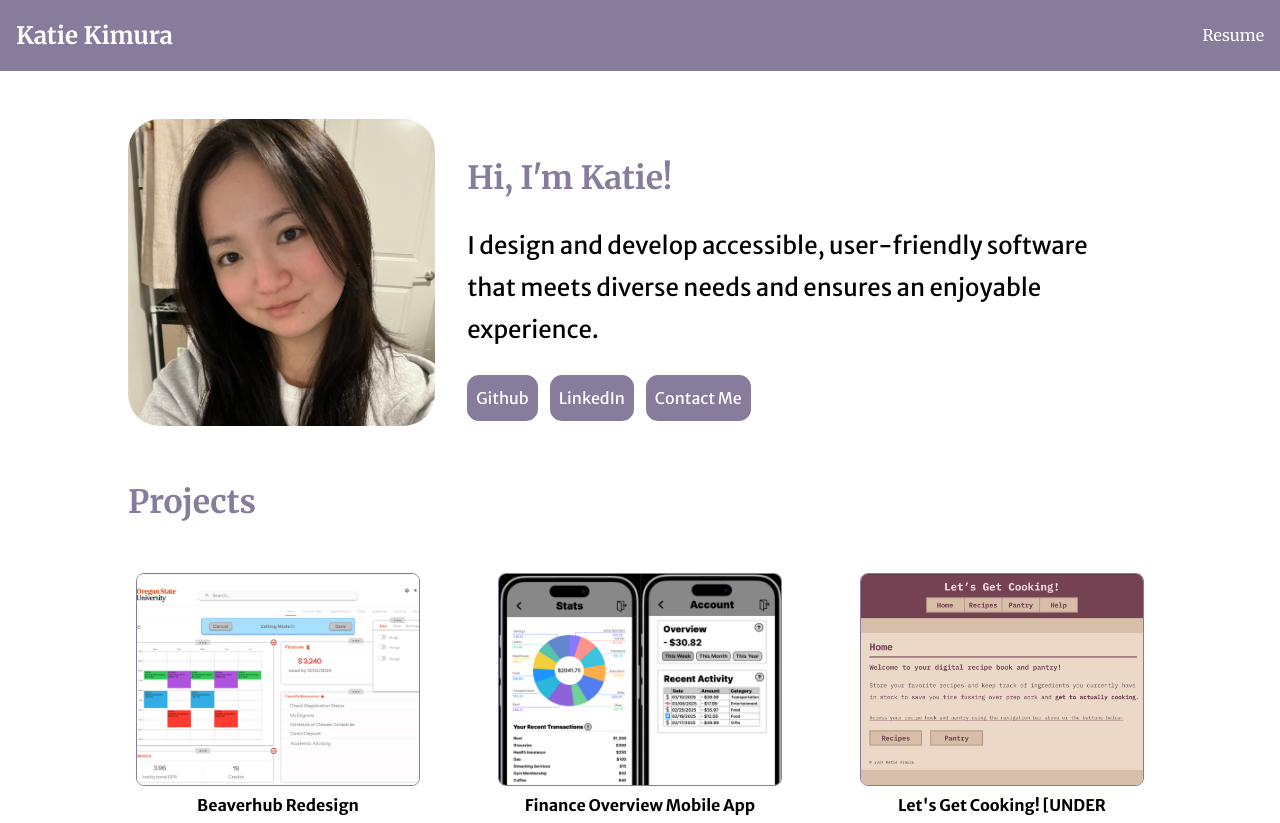
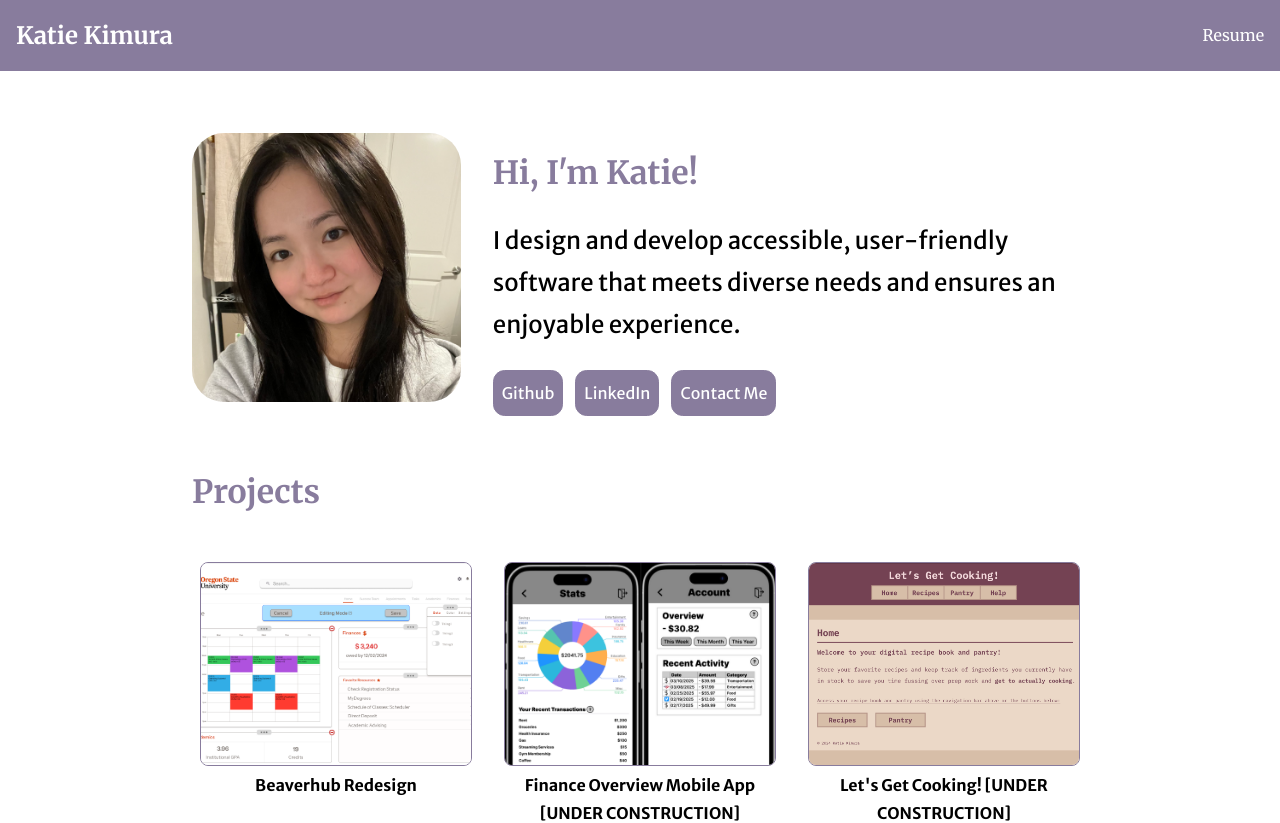
Before and after one commit to ktkimura/ktkimura.github.io, a React (Create React App) app in the folder portfolio-website/: page / in a window 1280 px wide. Shown: the top 823 px of the page. Built offline with nearby package versions, Linux system fonts and the light colour scheme.

Commit message:
changed max width back to 70

```diff
--- a/portfolio-website/src/App.css
+++ b/portfolio-website/src/App.css
@@ -21,7 +21,7 @@ hr {
 }
 
 .content-area {
-  max-width: 80%;
+  max-width: 70%;
   margin: 0rem auto;
 }
 
```
